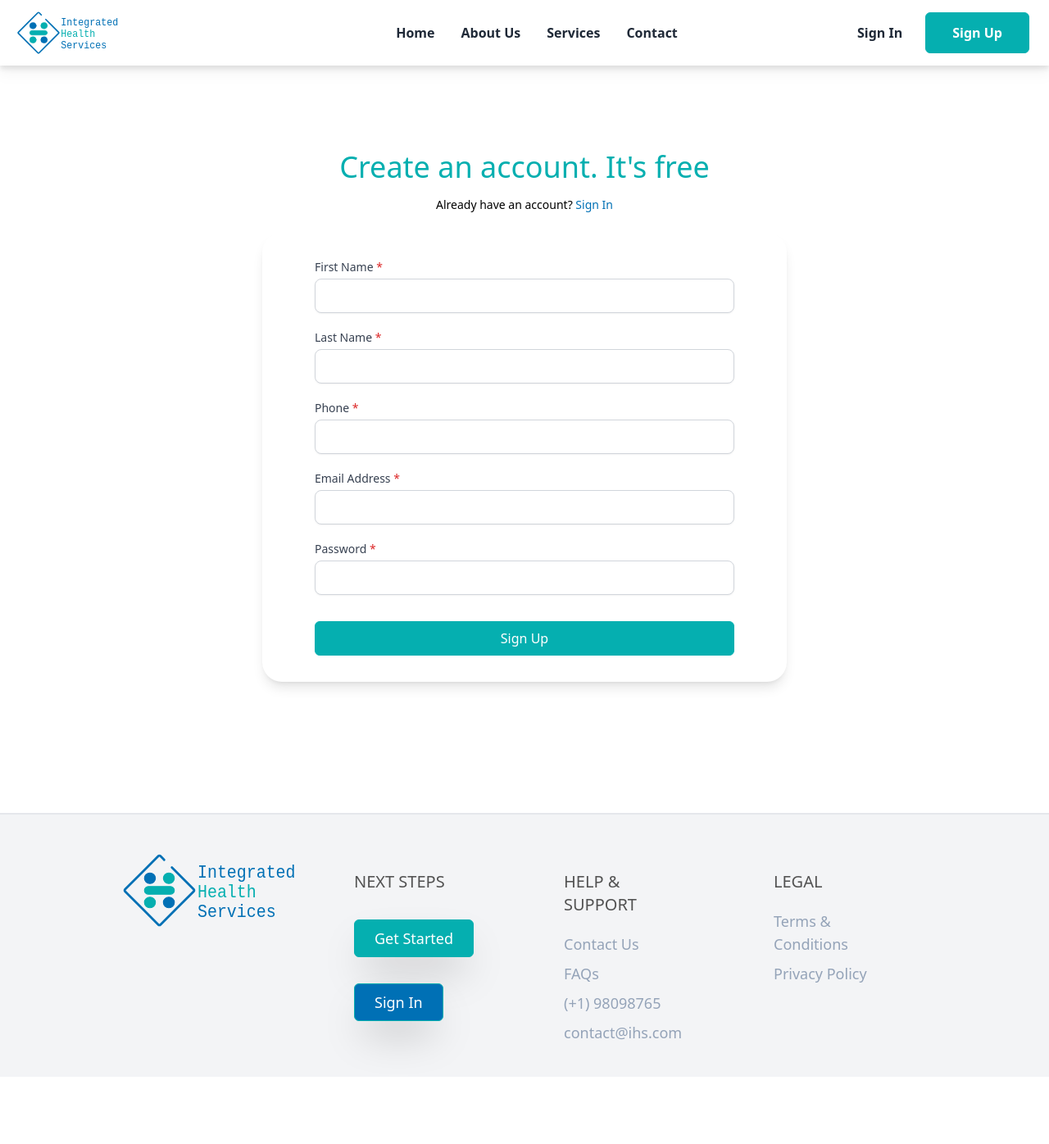
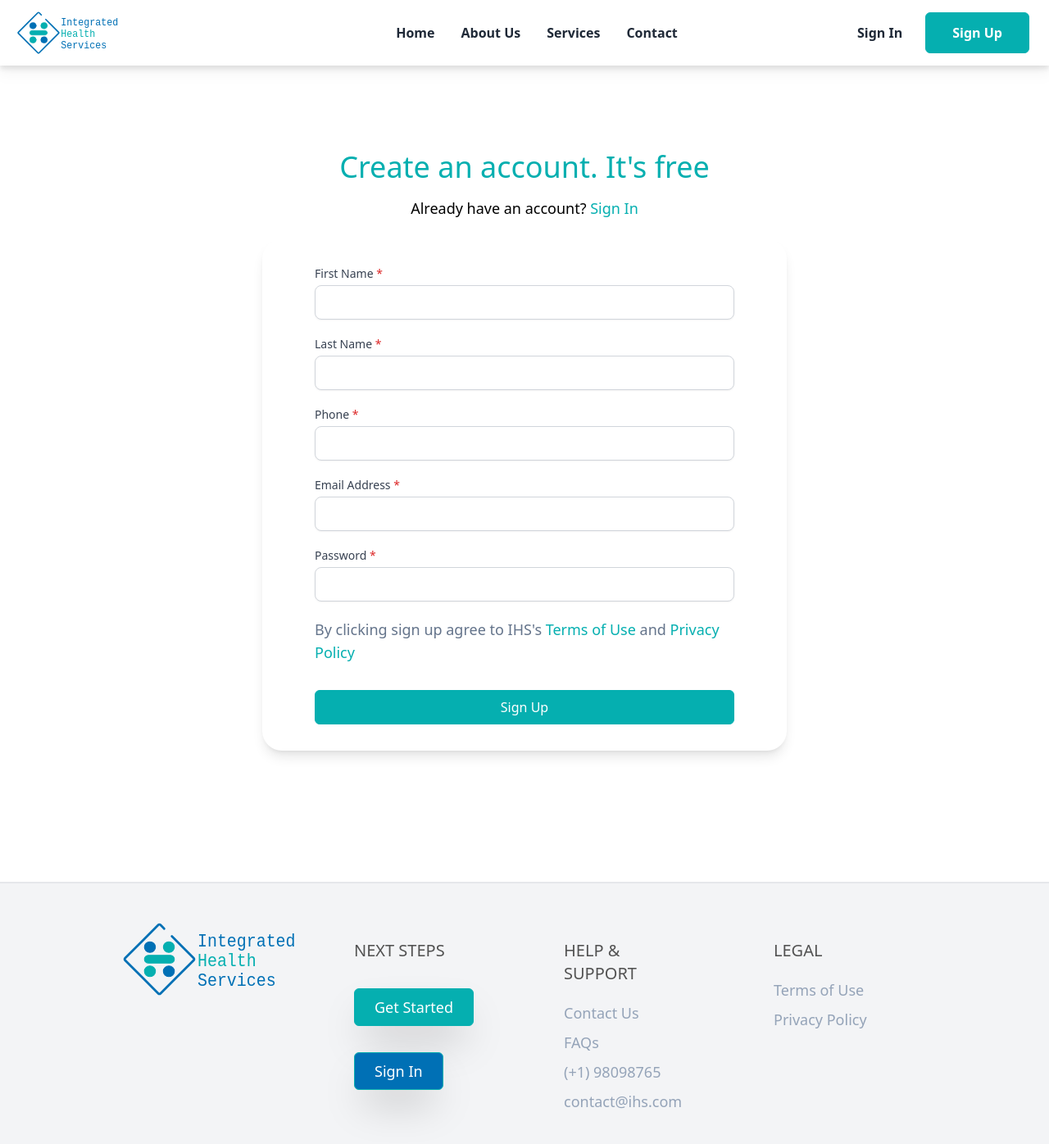
Before and after one commit to ihsidna/ihs-frontend, a React (Create React App) app: page /signup in a window 1280 px wide. Shown: the whole page at 82% size. Before the commit the page ends 1314 px from the top, so only its background shows below. Built offline with nearby package versions, Linux system fonts and the light colour scheme.

Commit message:
rename terms and conditions to terms of use

```diff
--- a/src/App.js
+++ b/src/App.js
@@ -25,7 +25,7 @@ function App() {
           <Route path="/contact" element={<Contact />} />
           <Route path={"/signup"} element={<SignUp />} />
           <Route path={"/signin"} element={<SignIn />} />
-          <Route path={"/terms-conditions"} element={<TermsConditions />} />
+          <Route path={"/terms"} element={<TermsConditions />} />
           <Route path={"/faqs"} element={<FAQs />} />
           <Route path={"/privacy-policy"} element={<PrivacyPolicy />} />
           <Route path="*" element={<ErrorPage />} />
--- a/src/components/website/globals/Footer.jsx
+++ b/src/components/website/globals/Footer.jsx
@@ -43,7 +43,7 @@ const Footer = () => {
 						<ul className="flex flex-col items-start">
 							<li className="uppercase text-xl font-medium text-neutral-600">Legal</li>
 							<li className="text-lg py-1">
-								<Link to="/terms-conditions" className="text-slate-400">Terms & Conditions</Link>
+								<Link to="/terms" className="text-slate-400">Terms of Use</Link>
 							</li>
 							<li className="text-lg py-1">
 								<Link to="/privacy-policy" className="text-slate-400">Privacy Policy</Link>
--- a/src/components/website/globals/SignUpForm.jsx
+++ b/src/components/website/globals/SignUpForm.jsx
@@ -6,7 +6,7 @@ const SignUpForm = () => {
 		<div className="py-40">
 			<div className="flex flex-col justify-center items-center py-4">
 				<h1 className="md:text-4xl text-2xl text-ihs-green py-2">Create an account. It's free</h1>
-				<p className="text-sm py-2">Already have an account? <span className="text-ihs-blue hover:underline"><Link to="/signin">Sign In</Link></span></p>
+				<p className="text-lg py-2">Already have an account? <span className="text-ihs-green hover:underline"><Link to="/signin">Sign In</Link></span></p>
 			</div>
 			<div className="flex justify-around">
 				<div className="bg-white lg:w-1/2 md:w-2/3 w-full md:px-16 md:py-8 px-10 md:rounded-3xl md:shadow-lg">
@@ -54,6 +54,9 @@ const SignUpForm = () => {
 							</div>
 						</div>
 
+						<div className="flex justify-center">
+							<p className="text-lg pt-5 text-slate-500">By clicking sign up agree to IHS's <Link to="/terms" className="text-ihs-green">Terms of Use</Link> and <Link to="/privacy-policy" className="text-ihs-green">Privacy Policy</Link></p>
+						</div>
 						<div>
 							<button type="submit" className="px-4 py-2 w-full mt-8 bg-ihs-green hover:font-bold focus: outline-none focus:ring-2 focus:ring-ihs-green-shade-500">
 								Sign Up
```
